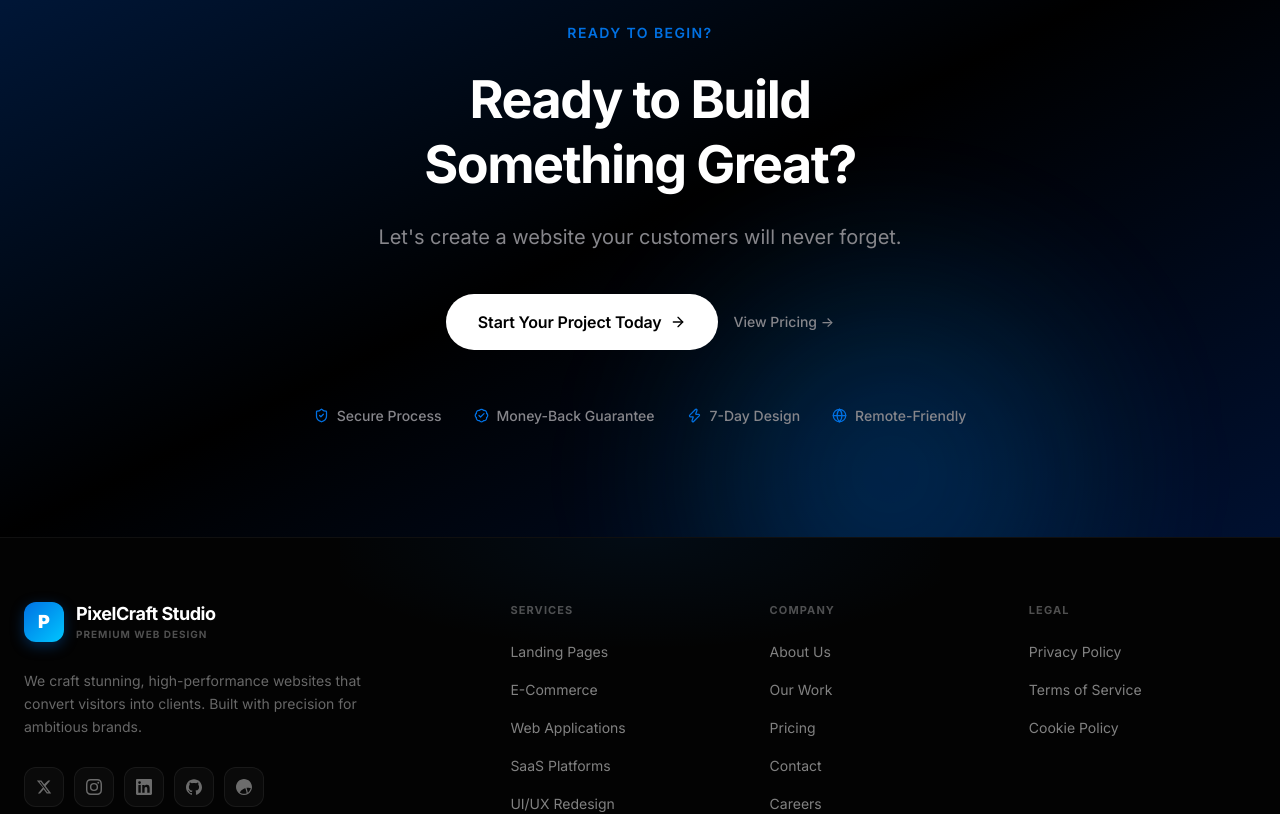
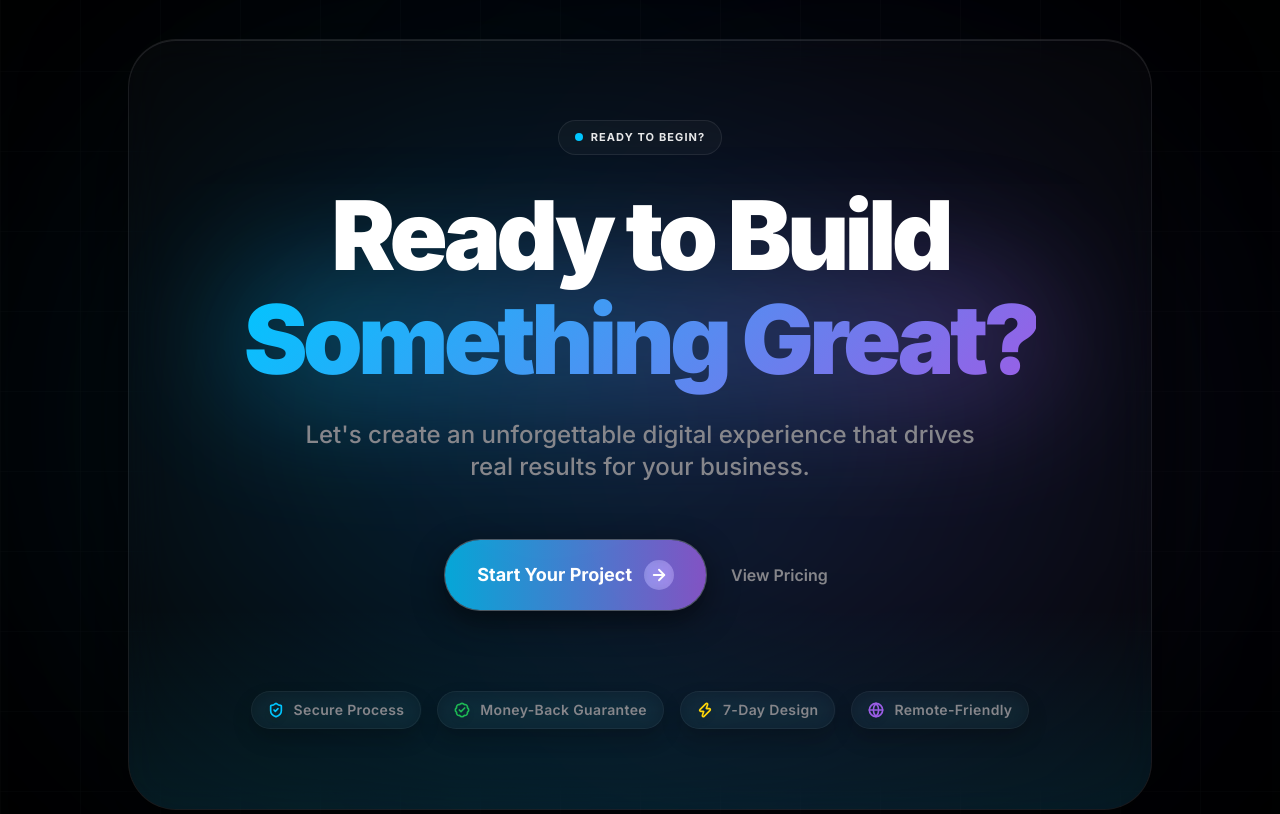
Before and after one commit to visucs/PixelCraft-Studio, a React (Vite) app: page / in a window 1280 px wide. Shown: the part 10820-11634 px from the top of the page. Built offline with nearby package versions, Linux system fonts and the light colour scheme.

Commit message:
Complete 21st.dev premium UI redesign for CTA section

```diff
--- a/src/components/CTA.jsx
+++ b/src/components/CTA.jsx
@@ -1,15 +1,16 @@
-import { useEffect, useRef } from 'react';
+import { useEffect, useRef, useState } from 'react';
 import { ArrowRight, ShieldCheck, BadgeCheck, Zap, Globe } from 'lucide-react';
 
 const trustBadges = [
-  { icon: ShieldCheck, label: 'Secure Process' },
-  { icon: BadgeCheck, label: 'Money-Back Guarantee' },
-  { icon: Zap,        label: '7-Day Design' },
-  { icon: Globe,      label: 'Remote-Friendly' },
+  { icon: ShieldCheck, label: 'Secure Process', color: '#00C6FF' },
+  { icon: BadgeCheck, label: 'Money-Back Guarantee', color: '#1db954' },
+  { icon: Zap,        label: '7-Day Design', color: '#FFD60A' },
+  { icon: Globe,      label: 'Remote-Friendly', color: '#9B5DE5' },
 ];
 
 export default function CTA({ onStartProject }) {
   const ref = useRef(null);
+  const [isHovered, setIsHovered] = useState(false);
 
   useEffect(() => {
     const observer = new IntersectionObserver(
@@ -26,62 +27,109 @@ export default function CTA({ onStartProject }) {
   }, []);
 
   return (
-    <section id="contact" className="py-28 px-6 relative overflow-hidden">
-      {/* Gradient Background */}
-      <div className="absolute inset-0 bg-gradient-to-br from-[#001a40] via-black to-[#001030]" />
+    <section id="contact" className="py-32 px-6 relative overflow-hidden bg-black flex justify-center items-center">
+      {/* Background Orbs */}
+      <div className="absolute top-[20%] left-[10%] w-[600px] h-[600px] bg-[#00C6FF]/10 blur-[150px] rounded-full pointer-events-none" />
+      <div className="absolute bottom-[20%] right-[10%] w-[600px] h-[600px] bg-[#9B5DE5]/10 blur-[150px] rounded-full pointer-events-none" />
+      <div className="absolute top-[50%] left-[50%] -translate-x-1/2 -translate-y-1/2 w-[800px] h-[400px] bg-[#0071E3]/20 blur-[200px] rounded-full pointer-events-none" />
 
-      {/* Glow orbs */}
+      {/* Grid pattern overlay */}
       <div
-        className="glow-orb animate-pulse-glow"
+        className="absolute inset-0 pointer-events-none opacity-[0.03]"
         style={{
-          width: '500px',
-          height: '500px',
-          background: 'radial-gradient(circle, rgba(0,113,227,0.4) 0%, rgba(0,198,255,0.1) 50%, transparent 70%)',
-          top: '50%',
-          left: '50%',
-          transform: 'translate(-50%, -50%)',
+          backgroundImage: `linear-gradient(rgba(255,255,255,0.5) 1px, transparent 1px), linear-gradient(90deg, rgba(255,255,255,0.5) 1px, transparent 1px)`,
+          backgroundSize: '80px 80px',
         }}
       />
 
-      <div className="relative z-10 max-w-4xl mx-auto text-center">
-        <div ref={ref} className="section-reveal">
-          <p className="text-[#0071E3] text-sm font-semibold tracking-widest uppercase mb-6">Ready to Begin?</p>
+      <div className="relative z-10 w-full max-w-5xl">
+        <div
+          ref={ref}
+          className="section-reveal flex flex-col items-center text-center p-10 md:p-20 rounded-[3rem] relative overflow-hidden border border-white/[0.08]"
+          style={{
+            background: 'rgba(255, 255, 255, 0.02)',
+            backdropFilter: 'blur(20px)',
+            boxShadow: '0 40px 100px rgba(0,0,0,0.8), inset 0 1px 0 rgba(255,255,255,0.1)',
+          }}
+        >
+          {/* Internal Glow from bottom */}
+          <div className="absolute bottom-0 left-0 right-0 h-[200px] bg-gradient-to-t from-[#00C6FF]/10 to-transparent pointer-events-none" />
 
-          <h2 className="section-title text-white mb-6 leading-tight">
+          {/* Pill Badge */}
+          <div className="inline-flex items-center gap-2 px-4 py-2 rounded-full mb-8 relative group cursor-default" style={{ background: 'rgba(255,255,255,0.03)', border: '1px solid rgba(255,255,255,0.08)' }}>
+            <div className="absolute inset-0 rounded-full bg-gradient-to-r from-[#00C6FF]/20 to-[#9B5DE5]/20 opacity-0 group-hover:opacity-100 transition-opacity duration-500 blur-md" />
+            <div className="relative flex items-center gap-2">
+              <span className="relative flex h-2 w-2">
+                <span className="animate-ping absolute inline-flex h-full w-full rounded-full bg-[#00C6FF] opacity-75"></span>
+                <span className="relative inline-flex rounded-full h-2 w-2 bg-[#00C6FF]"></span>
+              </span>
+              <span className="text-white/90 text-[11px] font-bold uppercase tracking-widest">Ready to Begin?</span>
+            </div>
+          </div>
+
+          <h2 className="text-5xl md:text-7xl lg:text-[6rem] font-black tracking-tighter mb-8 leading-[1] relative">
             Ready to Build
-            <br />
-            Something Great?
+            <br className="hidden md:block" />
+            <span className="relative inline-block mt-2 md:mt-2">
+              <span className="text-transparent bg-clip-text relative z-10" style={{ backgroundImage: 'linear-gradient(135deg, #00C6FF 0%, #9B5DE5 100%)' }}>
+                Something Great?
+              </span>
+              <div className="absolute -inset-4 bg-gradient-to-r from-[#00C6FF] to-[#9B5DE5] opacity-30 blur-3xl -z-10 rounded-full" />
+            </span>
           </h2>
 
-          <p className="text-[#86868B] text-xl max-w-xl mx-auto mb-10 leading-relaxed">
-            Let&apos;s create a website your customers will never forget.
+          <p className="text-[#86868B] text-xl md:text-2xl max-w-2xl mx-auto mb-14 leading-relaxed font-medium">
+            Let's create an unforgettable digital experience that drives real results for your business.
           </p>
 
-          <div className="flex flex-col sm:flex-row items-center justify-center gap-4">
+          <div className="flex flex-col sm:flex-row items-center justify-center gap-6 z-20 relative">
             <button
-              className="btn-primary text-base px-8 py-4"
+              className="group relative px-8 py-5 rounded-full font-bold text-lg overflow-hidden transition-all duration-500"
               onClick={onStartProject}
+              onMouseEnter={() => setIsHovered(true)}
+              onMouseLeave={() => setIsHovered(false)}
+              style={{
+                background: 'rgba(255,255,255,0.1)',
+                border: '1px solid rgba(255,255,255,0.2)',
+                boxShadow: isHovered ? '0 0 40px rgba(0,198,255,0.4)' : '0 10px 30px rgba(0,0,0,0.5)',
+                transform: isHovered ? 'scale(1.05)' : 'scale(1)',
+              }}
             >
-              Start Your Project Today
-              <ArrowRight size={16} />
+              {/* Button Background Gradient */}
+              <div className="absolute inset-0 bg-gradient-to-r from-[#00C6FF] to-[#9B5DE5] opacity-80 group-hover:opacity-100 transition-opacity duration-500 z-0" />
+
+              {/* Button Inner content */}
+              <div className="relative z-10 flex items-center gap-3 text-white">
+                Start Your Project
+                <div className="bg-white/20 p-1.5 rounded-full backdrop-blur-sm group-hover:translate-x-1 transition-transform duration-300">
+                  <ArrowRight size={18} strokeWidth={2.5} />
+                </div>
+              </div>
             </button>
             <button
-              className="text-[#86868B] text-sm font-medium hover:text-white transition-colors flex items-center gap-2"
+              className="text-[#86868B] text-base font-semibold hover:text-white transition-colors duration-300 flex items-center gap-2 group"
               onClick={() => document.getElementById('pricing')?.scrollIntoView({ behavior: 'smooth' })}
             >
-              View Pricing →
+              View Pricing
+              <ArrowRight size={16} className="opacity-0 -ml-4 group-hover:opacity-100 group-hover:ml-0 transition-all duration-300" />
             </button>
           </div>
 
-          {/* Trust badges — 21st.dev style clean icon + label */}
-          <div className="mt-14 flex flex-wrap items-center justify-center gap-8">
-            {trustBadges.map(({ icon: Icon, label }, i) => (
+          {/* Trust badges */}
+          <div className="mt-20 flex flex-wrap items-center justify-center gap-4 relative z-20">
+            {trustBadges.map(({ icon: Icon, label, color }, i) => (
               <div
                 key={i}
-                className="flex items-center gap-2 text-[#86868B] text-sm font-medium hover:text-white/80 transition-colors duration-200"
+                className="flex items-center gap-2.5 px-4 py-2 rounded-full border border-white/[0.05] bg-white/[0.02] backdrop-blur-md group hover:bg-white/[0.05] transition-all duration-300 hover:-translate-y-1"
+                style={{ boxShadow: '0 10px 20px rgba(0,0,0,0.2)' }}
               >
-                <Icon size={15} className="text-[#0071E3] flex-shrink-0" strokeWidth={2} />
-                {label}
+                <div className="relative">
+                  <div className="absolute inset-0 blur-sm opacity-0 group-hover:opacity-50 transition-opacity duration-300" style={{ background: color }} />
+                  <Icon size={16} style={{ color: color }} className="relative z-10 drop-shadow-md" strokeWidth={2.5} />
+                </div>
+                <span className="text-[#86868B] text-sm font-semibold tracking-wide group-hover:text-white transition-colors duration-300">
+                  {label}
+                </span>
               </div>
             ))}
           </div>
```
